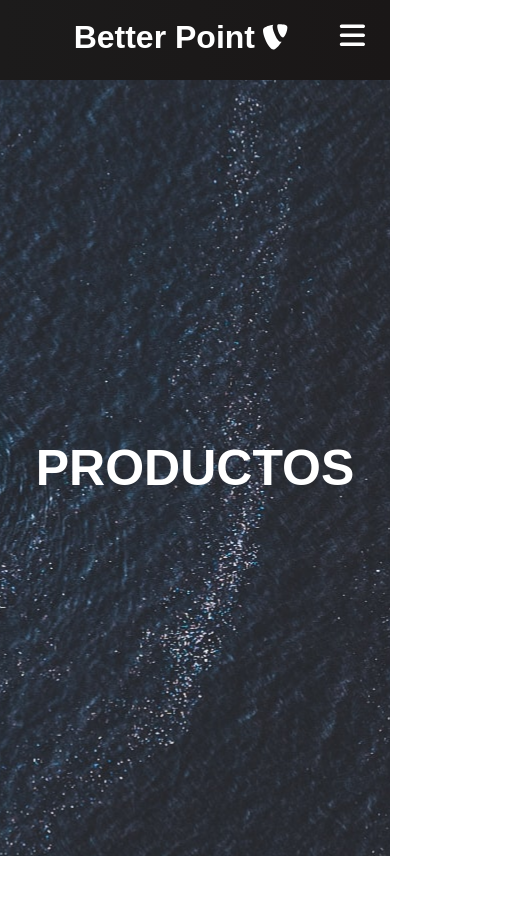
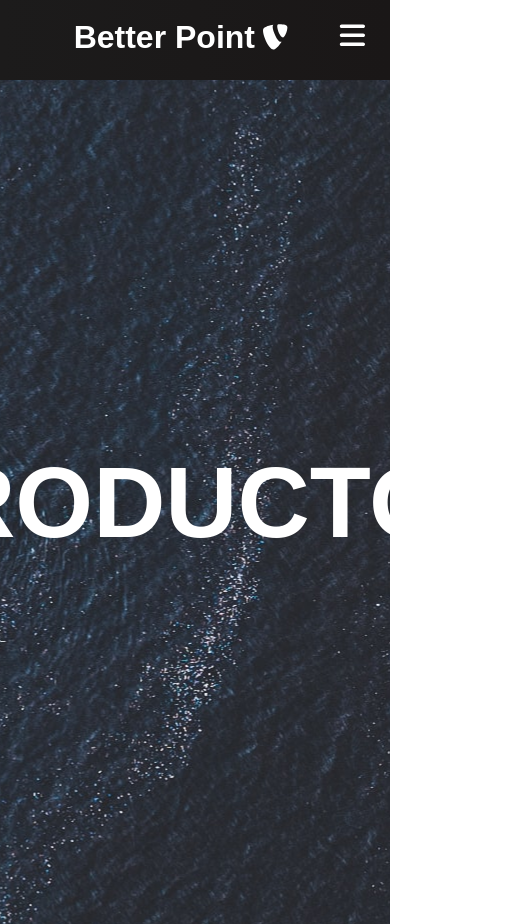
Before and after one commit to Interianxx/Better-Point, a React (Vite) app: page /products in a window 390 px wide. Shown: the whole page, 514 px wide, since content can reach past the window. Built offline with nearby package versions, Linux system fonts and the light colour scheme.

Commit message:
Edicion del porcentaje de pantalla

```diff
--- a/src/App.css
+++ b/src/App.css
@@ -10,14 +10,14 @@
 .products,
 .sign-up {
     display: flex;
-    height: 92vh;
+    height: 100vh;
     align-items: center;
     justify-content: center;
     font-size: 3rem;
 }
 
 .services {
-    background-image: url('public/images/img-2.jpg');
+    background-image: url('/images/img-2.jpg');
     background-position: center;
     background-size: cover;
     background-repeat: no-repeat;
@@ -28,7 +28,8 @@
 /* Ajuste para pantallas pequeñas */
 @media (max-width: 768px) {
     .services,
-    .products {
+    .products
+    .sign-up {
         font-size: 50px !important; ;  /* Reducimos el tamaño en móviles */
     }
 }
```
